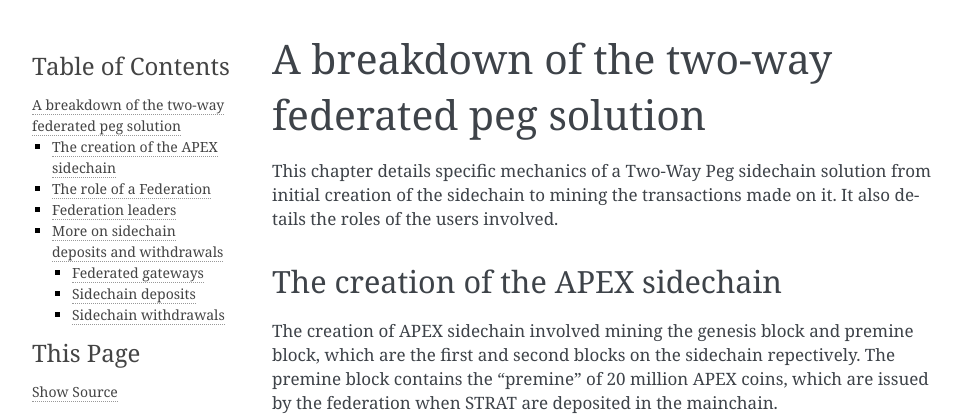
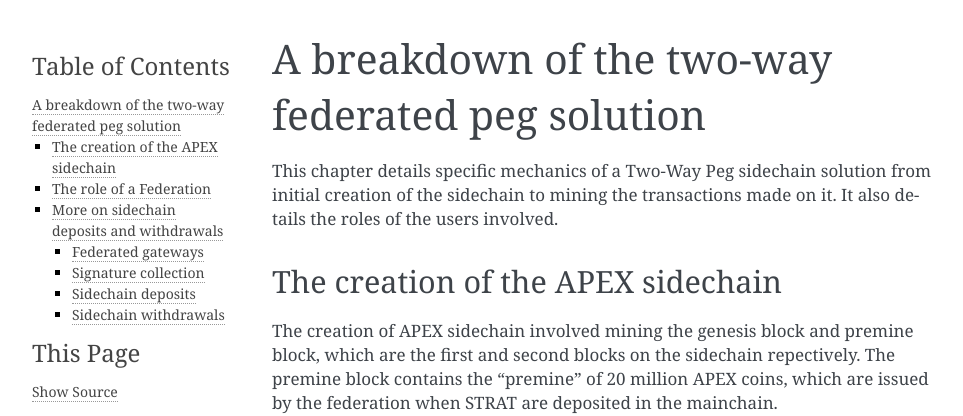
Before and after one commit to stratisproject/Documentation, a Sphinx documentation site: the page built from source/Sidechains/two-way-federated-peg-solution.rst, in a window 1280 px wide and 900 px high. Shown: the top 416 px of the window, without its empty margins (148-1111 px from the left). Built offline with Sphinx 7.4.7, drawn with Linux system fonts in a browser that asks for light colours; some of the changed text lies outside the part shown.

Commit message:
Small change

```diff
--- a/source/Sidechains/two-way-federated-peg-solution.rst
+++ b/source/Sidechains/two-way-federated-peg-solution.rst
@@ -39,8 +39,6 @@
 .. note::
     As this is the Alpha version of sidechains, the federation controlling the APEX sidechain is made up of Stratis Platform team members. Future versions will enable users to become federation members themselves and create their own sidechains.
 
-Federation leaders
-==================
 
 More on sidechain deposits and withdrawals
 ==========================================
@@ -50,6 +48,11 @@
 Federated gateways
 ------------------
 Deposits and withdrawals are different from standard transactions because they require something to be done on the the other chain. Only certain nodes on both the mainchain or sidechain, which are known as federated gateways, react to deposits or withdrawals in a special way; other nodes just treat them as normal transactions. Deposits and withdrawals include an address for the transaction on the other chain. Federated gateways monitor transactions for this extra piece of information. Each federation member runs two federated gateway nodes: one on the mainchain and one on the sidechain.
+
+Signature collection
+---------------------
+
+
 
 Sidechain deposits
 -------------------
```
